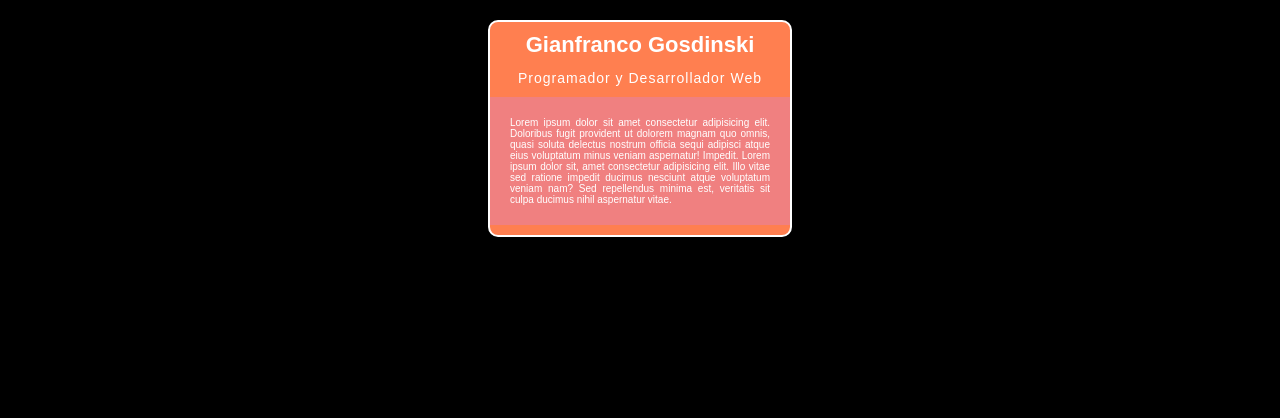
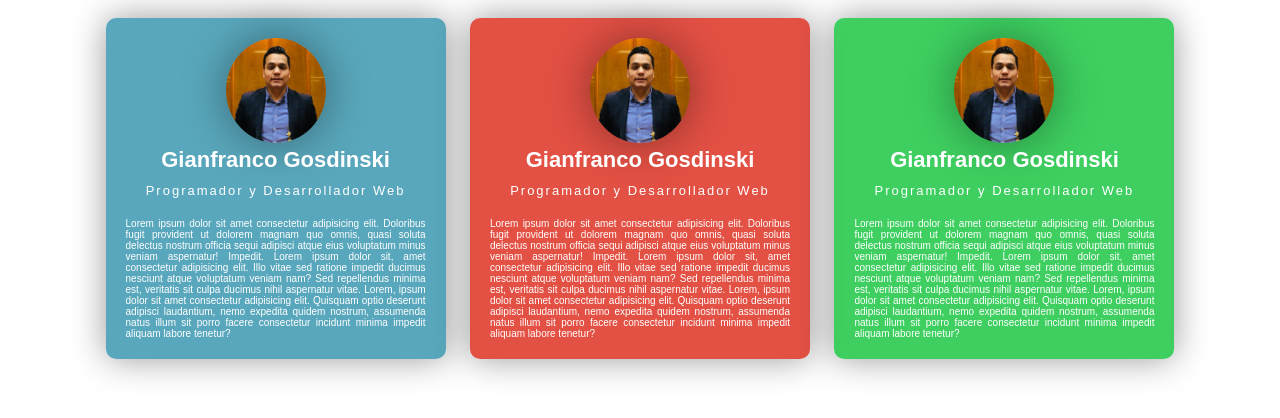
Before and after one commit to ggosdinski/curso-html-css, a plain HTML site: page css/ejercicio/index.html in a window 1280 px wide. Drawn offline with Linux system fonts and the light colour scheme.

Commit message:
Tarjeta Mejorada (3 tarjetas)

```diff
--- a/css/ejercicio/index.html
+++ b/css/ejercicio/index.html
@@ -8,9 +8,30 @@
 </head>
 <body>
     <div class="card">
-        <h1>Gianfranco Gosdinski</h1>
-        <h2>Programador y Desarrollador Web</h2>
-        <p>Lorem ipsum dolor sit amet consectetur adipisicing elit. Doloribus fugit provident ut dolorem magnam quo omnis, quasi soluta delectus nostrum officia sequi adipisci atque eius voluptatum minus veniam aspernatur! Impedit. Lorem ipsum dolor sit, amet consectetur adipisicing elit. Illo vitae sed ratione impedit ducimus nesciunt atque voluptatum veniam nam? Sed repellendus minima est, veritatis sit culpa ducimus nihil aspernatur vitae.</p>
+        <img class="card_img" src="./fotoperfil.jpeg" alt="">
+        <h1 class="card_title">Gianfranco Gosdinski</h1>
+        <h2 class="card_description">Programador y Desarrollador Web</h2>
+        <p class="card_content">Lorem ipsum dolor sit amet consectetur adipisicing elit. Doloribus fugit provident ut dolorem magnam quo omnis, quasi soluta delectus nostrum officia sequi adipisci atque eius voluptatum minus veniam aspernatur! Impedit. Lorem ipsum dolor sit, amet consectetur adipisicing elit. Illo vitae sed ratione impedit ducimus nesciunt atque voluptatum veniam nam? Sed repellendus minima est, veritatis sit culpa ducimus nihil aspernatur vitae.
+        Lorem, ipsum dolor sit amet consectetur adipisicing elit. Quisquam optio deserunt adipisci laudantium, nemo expedita quidem nostrum, assumenda natus illum sit porro facere consectetur incidunt minima impedit aliquam labore tenetur?
+        </p>
+    </div>
+
+    <div class=" card red_card">
+        <img class="card_img" src="./fotoperfil.jpeg" alt="">
+        <h1 class="card_title">Gianfranco Gosdinski</h1>
+        <h2 class="card_description">Programador y Desarrollador Web</h2>
+        <p class="card_content">Lorem ipsum dolor sit amet consectetur adipisicing elit. Doloribus fugit provident ut dolorem magnam quo omnis, quasi soluta delectus nostrum officia sequi adipisci atque eius voluptatum minus veniam aspernatur! Impedit. Lorem ipsum dolor sit, amet consectetur adipisicing elit. Illo vitae sed ratione impedit ducimus nesciunt atque voluptatum veniam nam? Sed repellendus minima est, veritatis sit culpa ducimus nihil aspernatur vitae.
+        Lorem, ipsum dolor sit amet consectetur adipisicing elit. Quisquam optio deserunt adipisci laudantium, nemo expedita quidem nostrum, assumenda natus illum sit porro facere consectetur incidunt minima impedit aliquam labore tenetur?
+        </p>
+    </div>
+
+    <div class="card green_card">
+        <img class="card_img" src="./fotoperfil.jpeg" alt="">
+        <h1 class="card_title">Gianfranco Gosdinski</h1>
+        <h2 class="card_description">Programador y Desarrollador Web</h2>
+        <p class="card_content">Lorem ipsum dolor sit amet consectetur adipisicing elit. Doloribus fugit provident ut dolorem magnam quo omnis, quasi soluta delectus nostrum officia sequi adipisci atque eius voluptatum minus veniam aspernatur! Impedit. Lorem ipsum dolor sit, amet consectetur adipisicing elit. Illo vitae sed ratione impedit ducimus nesciunt atque voluptatum veniam nam? Sed repellendus minima est, veritatis sit culpa ducimus nihil aspernatur vitae.
+        Lorem, ipsum dolor sit amet consectetur adipisicing elit. Quisquam optio deserunt adipisci laudantium, nemo expedita quidem nostrum, assumenda natus illum sit porro facere consectetur incidunt minima impedit aliquam labore tenetur?
+        </p>
     </div>
 </body>
 </html>
--- a/css/ejercicio/styles.css
+++ b/css/ejercicio/styles.css
@@ -1,35 +1,52 @@
 body {
-    background-color: black;
+    background-color: #fff;
     color: white;
     font-family: sans-serif;
+    text-align: center;
 }
 
 .card {
-    background-color: coral;
+    background-color: rgba(48, 146, 172, 0.8);
     text-align: center;
     width: 300px;
     margin: auto;
     /* para centrar horizontalmente */
-    margin-top: 20px;
+    margin-top: 50px;
     border-radius: 10px;
-    border: 2px solid white;
+    padding: 20px;
+    box-shadow: 0px 0px 35px #0006;
+    display: inline-block;
+    margin: 10px;
 }
 
-h1 {
-    padding-top: 10px;
+.red_card{
+    background-color: rgba(221, 37, 22, 0.8);
+}
+
+.green_card{
+    background-color:rgba(14, 196, 57, 0.8);
+}
+
+.card_title {
     font-size: 22px;
     margin: 0;
 }
 
-h2 {
-    font-size: 14px;
+.card_description {
+    font-size: 13px;
     font-weight: 100;
-    letter-spacing: 1px ;
+    letter-spacing: 2px ;
+    margin: 10px 0px 20px 0px;
 }
 
-p {
+.card_content {
     font-size: 10px;
-    padding: 20px;
-    background-color: lightcoral;
     text-align: justify;
+    margin-bottom: 0;
 }
+
+.card_img{
+    width: 100px;
+    border-radius: 50%;
+    box-shadow: 0px 0px 45px #0006;
+}
```
Also changed, not shown: css/ejercicio/fotoperfil.jpeg (added).
